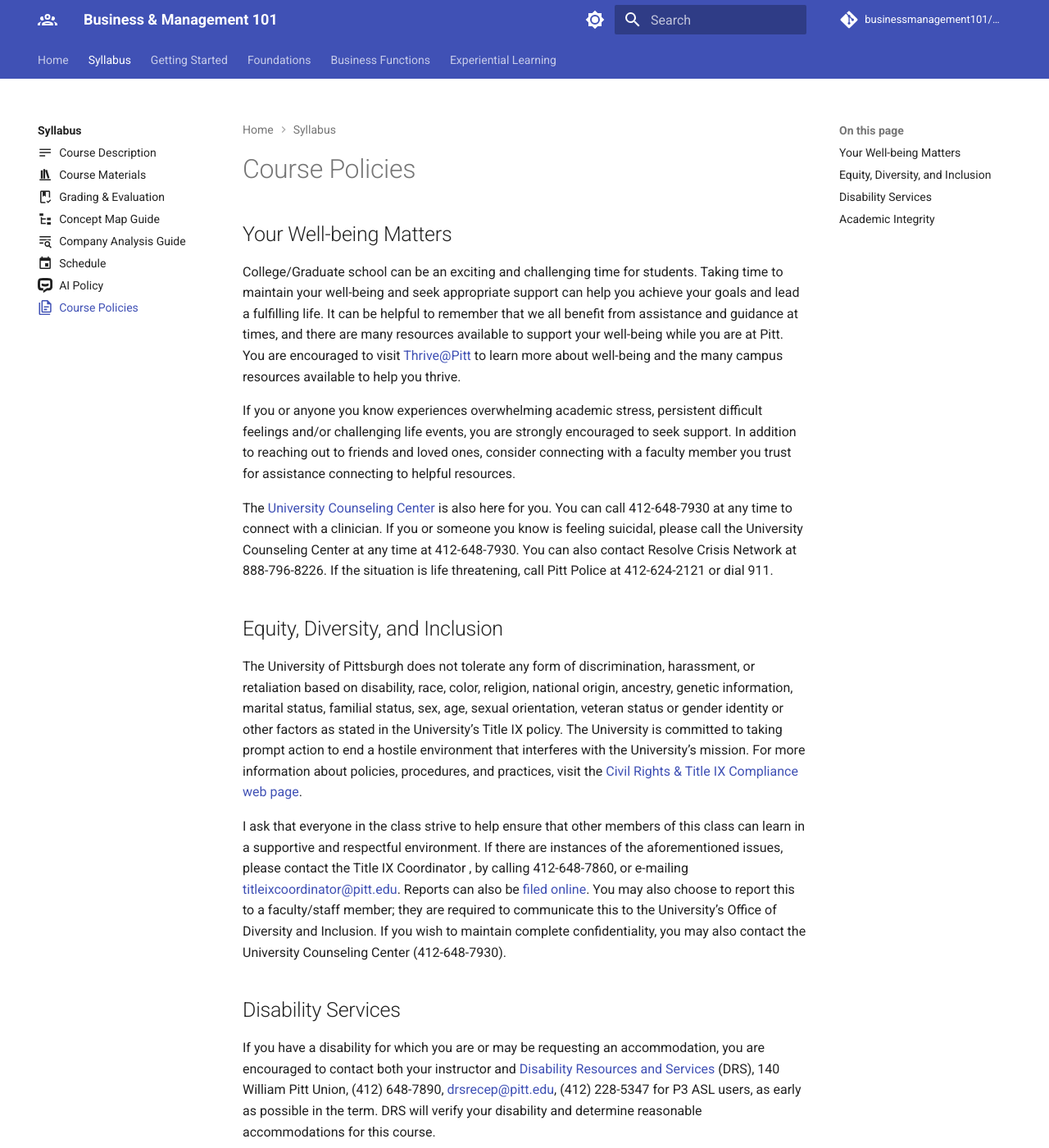
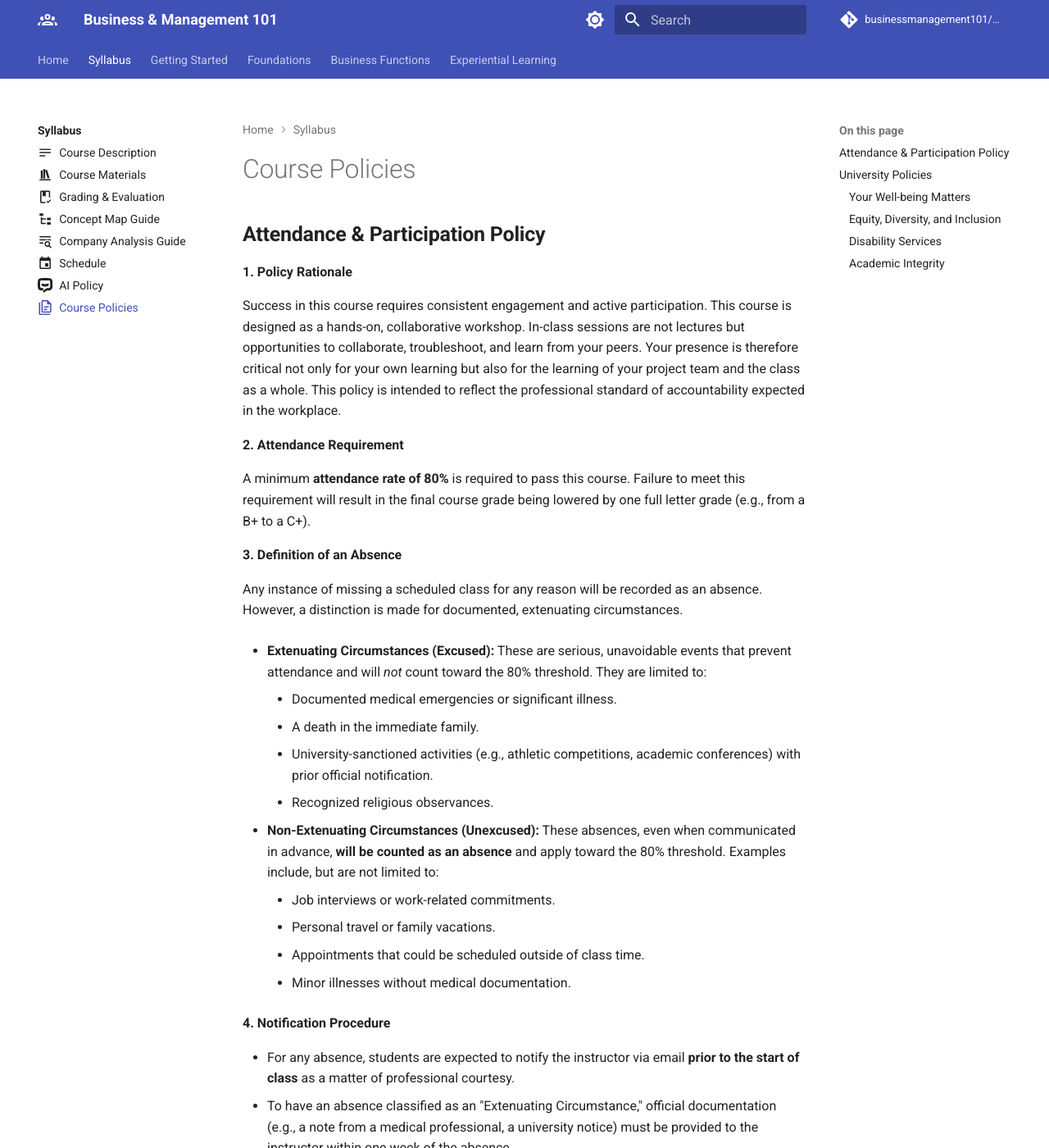
Before and after one commit to businessmanagement101/businessmanagement101.github.io, an MkDocs documentation site: the page built from docs/syllabus/course-policies.md, in a window 1280 px wide and 1400 px high. Shown: the whole window at 82% size. Built offline with MkDocs 1.6.1 and Material for MkDocs 9.7.7, drawn with Linux system fonts in a browser that asks for light colours; comment, search, counter and statistics services are not loaded; some of the changed text lies outside the part shown.

Commit message:
fix course policies page

```diff
--- a/docs/syllabus/course-policies.md
+++ b/docs/syllabus/course-policies.md
@@ -4,7 +4,44 @@
 
 # Course Policies
 
-## Your Well-being Matters
+## **Attendance & Participation Policy**
+
+**1. Policy Rationale**
+
+Success in this course requires consistent engagement and active participation. This course is designed as a hands-on, collaborative workshop. In-class sessions are not lectures but opportunities to collaborate, troubleshoot, and learn from your peers. Your presence is therefore critical not only for your own learning but also for the learning of your project team and the class as a whole. This policy is intended to reflect the professional standard of accountability expected in the workplace.
+
+**2. Attendance Requirement**
+
+A minimum **attendance rate of 80%** is required to pass this course. Failure to meet this requirement will result in the final course grade being lowered by one full letter grade (e.g., from a B+ to a C+).
+
+**3. Definition of an Absence**
+
+Any instance of missing a scheduled class for any reason will be recorded as an absence. However, a distinction is made for documented, extenuating circumstances.
+
+*   **Extenuating Circumstances (Excused):** These are serious, unavoidable events that prevent attendance and will *not* count toward the 80% threshold. They are limited to:
+    *   Documented medical emergencies or significant illness.
+    *   A death in the immediate family.
+    *   University-sanctioned activities (e.g., athletic competitions, academic conferences) with prior official notification.
+    *   Recognized religious observances.
+
+*   **Non-Extenuating Circumstances (Unexcused):** These absences, even when communicated in advance, **will be counted as an absence** and apply toward the 80% threshold. Examples include, but are not limited to:
+    *   Job interviews or work-related commitments.
+    *   Personal travel or family vacations.
+    *   Appointments that could be scheduled outside of class time.
+    *   Minor illnesses without medical documentation.
+
+**4. Notification Procedure**
+
+*   For any absence, students are expected to notify the instructor via email **prior to the start of class** as a matter of professional courtesy.
+*   To have an absence classified as an "Extenuating Circumstance," official documentation (e.g., a note from a medical professional, a university notice) must be provided to the instructor within one week of the absence.
+
+**5. Tardiness**
+
+Arriving more than 10 minutes late or leaving more than 10 minutes before the class concludes is disruptive to the learning environment. Every **three instances** of tardiness or early departure will be recorded as **one unexcused absence**.
+
+
+## University Policies
+### Your Well-being Matters
 College/Graduate school can be an exciting and challenging time for students. Taking time to maintain your well-being
 and seek appropriate support can help you achieve your goals and lead a fulfilling life. It can be helpful to remember
 that we all benefit from assistance and guidance at times, and there are many resources available to support your
@@ -20,7 +57,7 @@
 Counseling Center at any time at 412-648-7930. You can also contact Resolve Crisis Network at 888-796-8226.
 If the situation is life threatening, call Pitt Police at 412-624-2121 or dial 911.
 
-## Equity, Diversity, and Inclusion
+### Equity, Diversity, and Inclusion
 The University of Pittsburgh does not tolerate any form of discrimination, harassment, or retaliation based on
 disability, race, color, religion, national origin, ancestry, genetic information, marital status, familial status,
 sex, age, sexual orientation, veteran status or gender identity or other factors as stated in the University’s Title IX
@@ -36,14 +73,14 @@
 and Inclusion. If you wish to maintain complete confidentiality, you may also contact the University Counseling Center
 (412-648-7930).
 
-## Disability Services
+### Disability Services
 If you have a disability for which you are or may be requesting an accommodation, you are encouraged to contact both
 your instructor and [Disability Resources and Services](https://www.studentaffairs.pitt.edu/drs/) (DRS),
 140 William Pitt Union, (412) 648-7890, [drsrecep@pitt.edu](mailto:drsrecep@pitt.edu),
 (412) 228-5347 for P3 ASL users, as early as possible in the term. DRS will verify your disability and determine
 reasonable accommodations for this course.
 
-## Academic Integrity
+### Academic Integrity
 Students in this course will be expected to comply with the
 [University of Pittsburgh’s Policy on Academic Integrity](https://www.provost.pitt.edu/info/ai1.html).
 Any student suspected of violating this obligation for any reason during the semester will be required to participate
```
